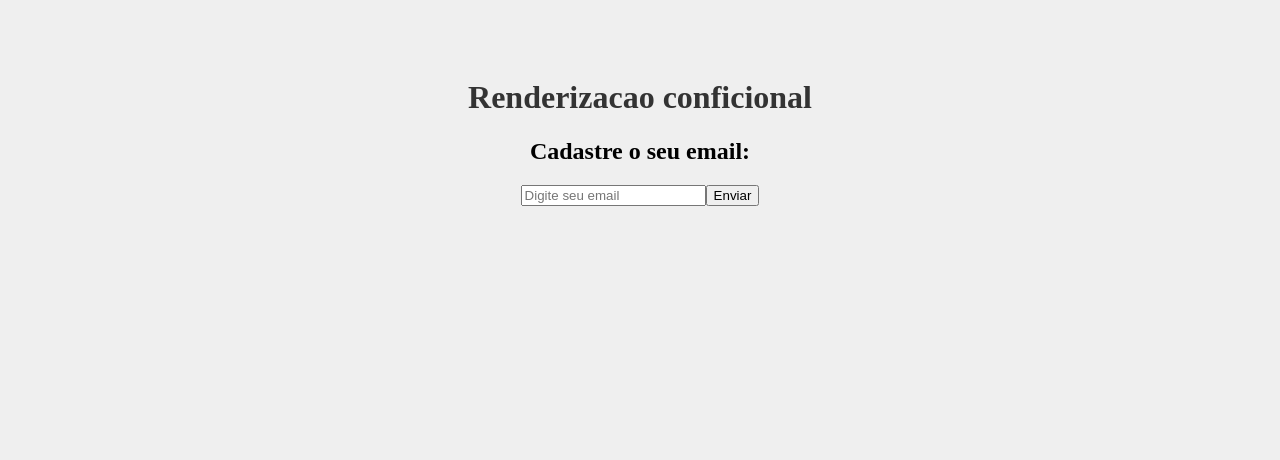
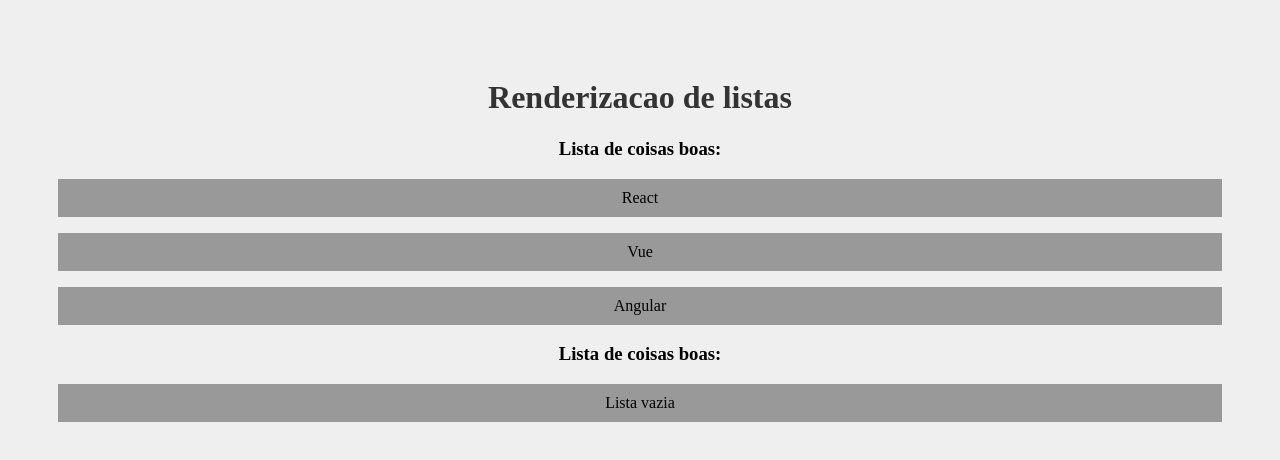
Before and after one commit to myller-silva/React, a React (Create React App) app in the folder meu-projeto/: page / in a window 1280 px wide. Shown: the top 460 px of the page. Built offline with nearby package versions, Linux system fonts and the light colour scheme.

Commit message:
Renderização de listas

```diff
--- a/meu-projeto/src/App.js
+++ b/meu-projeto/src/App.js
@@ -1,25 +1,15 @@
 import './App.css';
-// import HelloWorld from './components/HelloWorld';
-// import SayMyName from './components/SayMyName';
-// import Pessoa from './components/Pessoa';
-// import Frase from './components/Frase';
-// import List from './components/List';
-// import Evento from './components/evento/Evento';
-// import Form from './components/Form';
-import Condicional from './components/Condicional';
+import OutraLista from './components/OutraLista';
+
 function App() {
-  // const nome = "Myller";
-  // const nome2 = "Maria";
-  // const url = 'https://via.placeholder.com.150';
+  const meusItens = ["React", "Vue", "Angular"];
+
   return (
     <div className="App">
-      {/* <h1>Testando Eventos</h1>
-      <Evento/>
-      <Form/> */}
-
-      <h1>Renderizacao conficional</h1>
-      <Condicional></Condicional>
-
+      <h1>Renderizacao de listas</h1>
+      <OutraLista itens={meusItens}/>
+      {/* lista vazia: */}
+      <OutraLista itens={[]}/>
     </div>
   );
 }
--- /dev/null
+++ b/meu-projeto/src/components/OutraLista.js
@@ -0,0 +1,20 @@
+// renderizacao de listas
+function OutraLista({ itens }) {
+    return(
+        <>
+            <h3>Lista de coisas boas:</h3>
+            {// mapear cada um dos itens: itens.map()
+            itens.length>0 ? (
+                itens.map( (item, index) =>(
+                    <p key={index}>{item}</p>
+                    )
+                )
+            ):(
+                <p>Lista vazia</p>
+            )}
+        </>
+    )
+
+}
+
+export default OutraLista;
```
